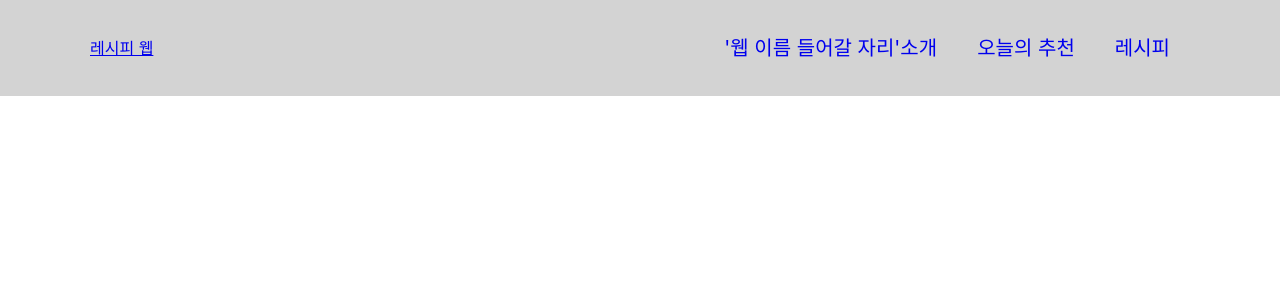
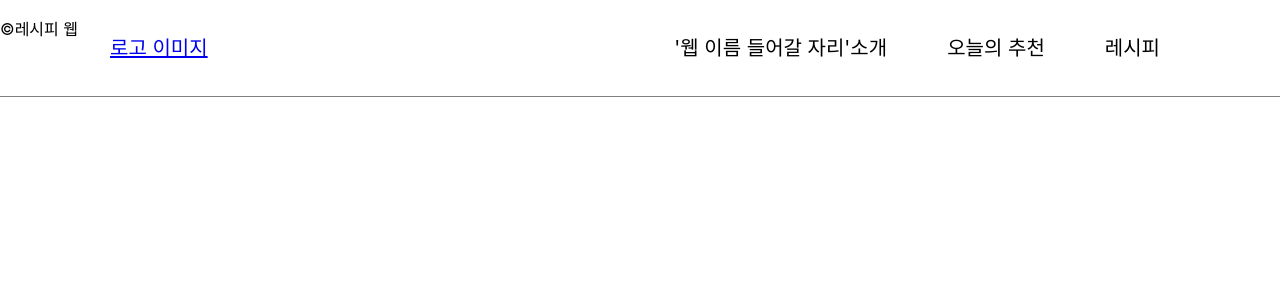
Before and after one commit to EunbiWorld/Recipes-web, a React (Create React App) app: page / in a window 1280 px wide. Shown: the top 300 px of the page. Built offline with nearby package versions, Linux system fonts and the light colour scheme.

Commit message:
상단 메뉴바 수정

```diff
--- a/src/Component/Header/Header.jsx
+++ b/src/Component/Header/Header.jsx
@@ -11,29 +11,29 @@ const Header = () => {
             <Link to="/" className="link-style">
               <div className="content">
                 {/* <img src={logoimg} alt="레시피 웹 로고" /> */}
-                <div className="logo">레시피 웹</div>
+                <div className="logo">로고 이미지</div>
               </div>
             </Link>
           </div>
           <nav className="nav-menu">
             <li>
               <span>
+                  '웹 이름 들어갈 자리'소개
                 <Link to="/Introduction" className="link-style">
-                  '웹 이름 들어갈 자리'소개
                 </Link>
               </span>
             </li>
             <li>
               <span>
+                  오늘의 추천
                 <Link to="/Recommendation" className="link-style">
-                  오늘의 추천
                 </Link>
               </span>
             </li>
             <li>
               <span>
+                  레시피
                 <Link to="/RecipeList" className="link-style">
-                  레시피
                 </Link>
               </span>
             </li>
--- a/src/styled/HeadMenu.jsx
+++ b/src/styled/HeadMenu.jsx
@@ -3,11 +3,11 @@ import styled from "styled-components";
 const HeadMenu = styled.header`
   header{
     height: 6rem;
-    background-color: lightgray;
     position: fixed;
     width: 100%;
     top: 0;
     left: 0;
+    border-bottom: 1px solid gray;
   }
   .wrapper{
     width: 1100px;
@@ -24,28 +24,28 @@ const HeadMenu = styled.header`
   .nav-menu li{
     float: left;
     list-style: none;
-  }
-  .nav-menu a{
-    line-height: 6rem;
-    text-decoration: none;
-    padding: 0 20px;
-    display: block;
-  }
-  .nav-menu li{
     cursor: pointer;
     transition: background-color 0.3s;
     text-decoration: none;
   }
+  .nav-menu span{
+    line-height: 6rem;
+    text-decoration: none;
+    padding: 0 30px;
+    display: block;
+  }
   .nav-menu li:hover{
-    background-color: yellow;
+    background-color: lightgreen;
   }
   .content{
+    padding: 0 20px;
     cursor: pointer;
     transition: background-color 0.3s;
     text-decoration: none;
+    font-size: 20px;
   }
   .content:hover{
-    background-color: yellow;
+    background-color: lightgreen;
   }
 `;
 
```
